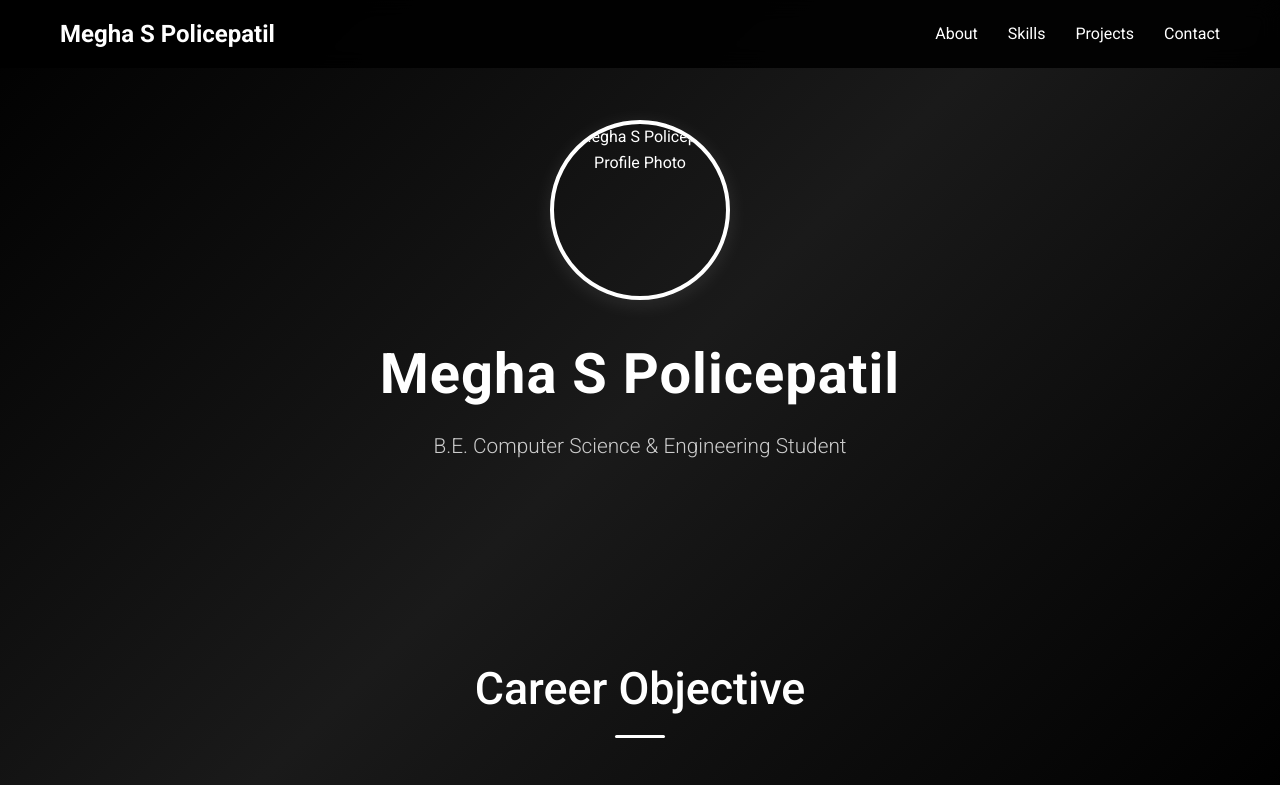
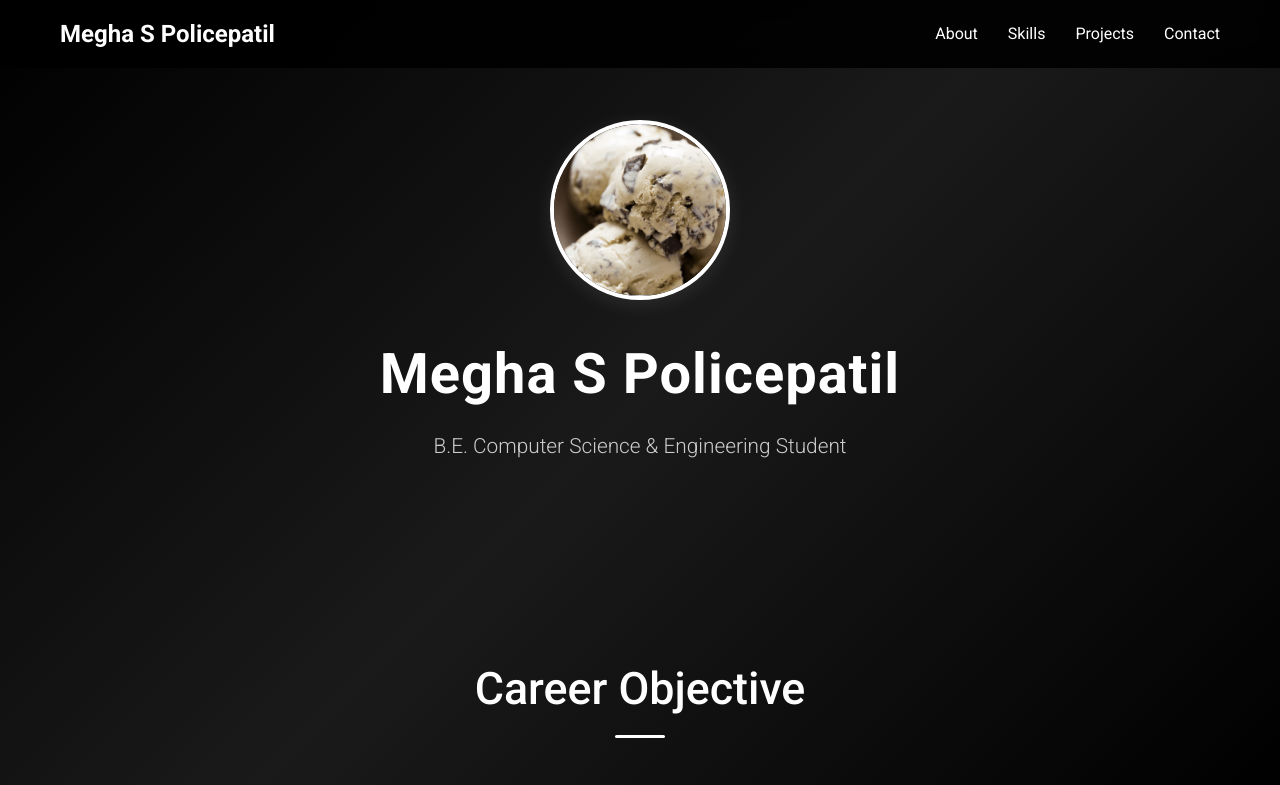
Before and after one commit to meghaspp/meghasp, a plain HTML site: page index.html in a window 1280 px wide. Shown: the top 785 px of the page. Drawn offline with Linux system fonts and the light colour scheme; files whose address does not match are found by name.

Commit message:
added new images

```diff
--- a/index.html
+++ b/index.html
@@ -28,7 +28,7 @@
     <div class="container1">
         <!-- Header -->
         <header class="fade-in">
-            <img src="c:\Users\Megha S P\AppData\Local\Packages\5319275A.WhatsAppDesktop_cv1g1gvanyjgm\TempState\B197FFDEF2DDC3308584DCE7AFA3661B\WhatsApp Image 2025-10-06 at 10.39.06_1000ddc5.jpg" alt="Megha S Policepatil Profile Photo" class="profile-photo">
+            <img src="d:\Downloads\FoodMunch\FoodMunch\images\em-coffee-bourbon-img.png" alt="Profile Photo" class="profile-photo">
             <h1>Megha S Policepatil</h1>
             <p class="subtitle">B.E. Computer Science & Engineering Student</p>
         </header>
```
